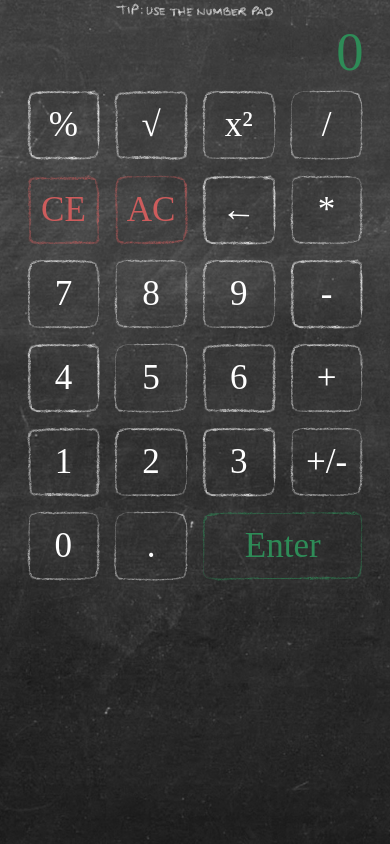
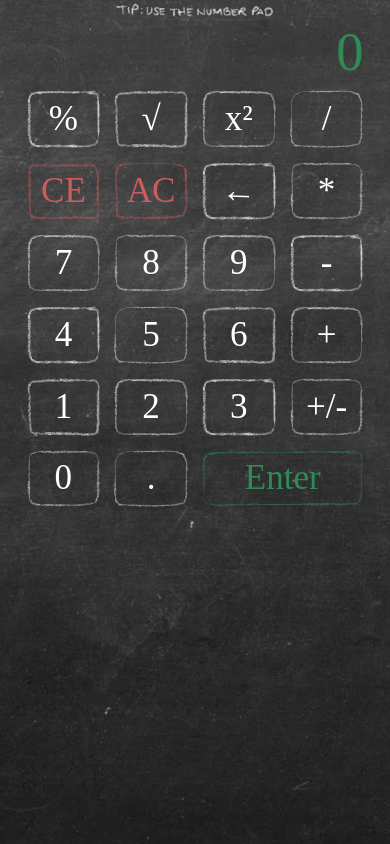
Before and after one commit to jacktho/calculator, an Angular app: page / in a window 390 px wide. Built offline with nearby package versions, Linux system fonts and the light colour scheme; a web font is replaced by a local one.

Commit message:
changed max width for media query. set vws on button

```diff
--- a/src/app/app.component.css
+++ b/src/app/app.component.css
@@ -55,7 +55,7 @@ app-sidebar-right {
   flex-grow: 1;
 }
 
-@media (max-width: 640px) {
+@media (max-width: 597px) {
   .number-pad-note {
     height: 5.25vw;
   }
--- a/src/app/sidebar-left/sidebar-left.component.css
+++ b/src/app/sidebar-left/sidebar-left.component.css
@@ -63,7 +63,7 @@ input {
   background-size: 100% .5vw;
 }
 
-@media (max-width: 640px) {
+@media (max-width: 597px) {
   table {
     margin: 0;
     width: 90vw;
--- a/src/app/sidebar-right/sidebar-right.component.css
+++ b/src/app/sidebar-right/sidebar-right.component.css
@@ -37,7 +37,7 @@ li {
   color: white;
 }
 
-@media (max-width: 640px) {
+@media (max-width: 597px) {
   div {
     background-size: auto 10.25vw;
     padding-top: 10.5vw;
--- a/src/app/solution-screen/solution-screen.component.css
+++ b/src/app/solution-screen/solution-screen.component.css
@@ -8,7 +8,7 @@ p {
   padding-right: 2%;
 }
 
-@media (max-width: 640px) {
+@media (max-width: 597px) {
   p {
     font-size: 14vw;
   }
--- a/src/styles.css
+++ b/src/styles.css
@@ -8,7 +8,6 @@
 
 html {
   height: 100%;
-  min-width: 360px;
   background: url('/assets/images/background.jpg');
   background-repeat: no-repeat;
   background-position: center;
@@ -21,9 +20,9 @@ button {
   background: none;
   color: white;
   border-image: url(/assets/images/button-border.png) 14;
-  border-width: 5px;
-  padding-top: 10px;
-  padding-bottom: 10px;
+  border-width: .5vw;
+  padding-top: 1vw;
+  padding-bottom: 1vw;
 }
 
 button:focus, input:focus {
@@ -75,7 +74,7 @@ input {
   color: white;
 }
 
-@media (max-width: 640px) {
+@media (max-width: 597px) {
   body {
     margin: 0;
   }
@@ -83,4 +82,8 @@ input {
   * {
     font-size: 9vw;
   }
+
+  button {
+    border-width: 1.5vw;
+  }
 }
```
